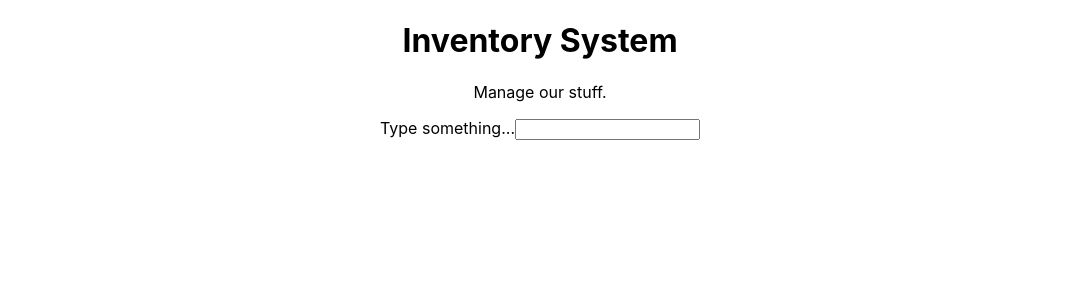
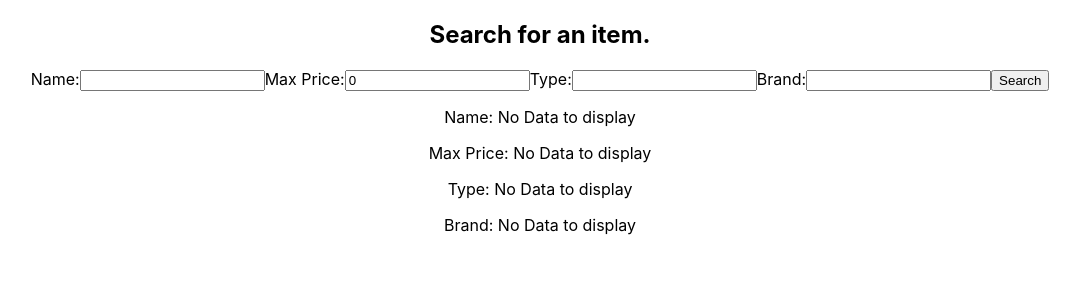
Before and after one commit to GurjotGrewal123/inventory, a React (Create React App) app: page / in a window 1280 px wide. Shown: the top 300 px of the page, without its empty margins (100-1180 px from the left). Built offline with nearby package versions, Linux system fonts and the light colour scheme.

Commit message:
added a search bar

```diff
--- a/src/App.js
+++ b/src/App.js
@@ -1,22 +1,23 @@
 import './App.css';
-import Info from "./Info.js"
+import SearchBar from "./SearchBar";
+import { useState } from "react"
 
 function App() {
+  const [data, setData] = useState({});
+
+  const updateData = (searchParams) => {
+    setData(searchParams);
+  };
+
   return (
     <div className="App">
-      <Info/>
-      <AddItem/>
+      <SearchBar callback={updateData} />
+      <p>Name: {"name" in data ? data["name"] : "No Data to display"}</p>
+      <p>Max Price: {"price" in data ? data["price"] : "No Data to display"}</p>
+      <p>Type: {"type" in data ? data["type"] : "No Data to display"}</p>
+      <p>Brand: {"brand" in data ? data["brand"] : "No Data to display"}</p>
     </div>
   );
 }
 
-function AddItem(){
-  return(
-    <form>
-      <label for="text-form">Type something...</label>
-      <input type="text" id="text-form"/>
-    </form>
-  );
-}
-
 export default App;
--- a/src/Info.js
+++ b/src/Info.js
@@ -1,6 +1,13 @@
 import React from "react";
 
 class Info extends React.Component {
+    constructor(props) {
+        super(props);
+        this.state = {
+            count: 0,
+        };
+    }
+
     render() {
         const title = "this is my title";
         const showTitle = false;
--- /dev/null
+++ b/src/SearchBar.js
@@ -0,0 +1,32 @@
+import { useState } from "react";
+
+function SearchBar(props) {
+    const [name, setName] = useState("");
+    const [price, setPrice] = useState(0);
+    const [type, setType] = useState("");
+    const [brand, setBrand] = useState("");
+
+    const SearchButtonPressed = () => {
+        props.callback({ name: name, price: price, type: type, brand: brand });
+    }
+
+
+    return (
+        <div>
+            <h2>Search for an item.</h2>
+            <form>
+                <label htmlFor="name-field">Name:</label>
+                <input id="name-field" type="text" value={name} onChange={(e) => setName(e.target.value)} />
+                <label htmlFor="price-field">Max Price:</label>
+                <input id="price-field" type="number" value={price} onChange={(e) => setPrice(e.target.value)} />
+                <label htmlFor="type-field">Type:</label>
+                <input id="type-field" type="text" value={type} onChange={(e) => setType(e.target.value)} />
+                <label htmlFor="brand-field">Brand:</label>
+                <input id="brand-field" type="text" value={brand} onChange={(e) => setBrand(e.target.value)} />
+                <button type="button" onClick={(SearchButtonPressed)}>Search</button>
+            </form>
+        </div>
+    );
+}
+
+export default SearchBar;
```
Also changed, not shown: public/manifest.json.
